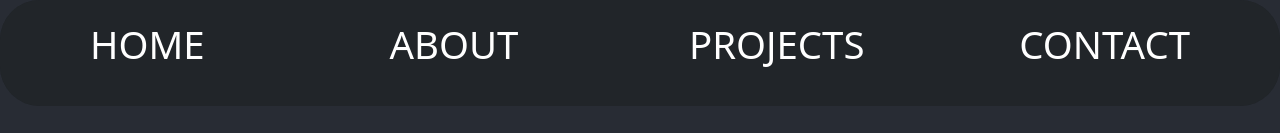
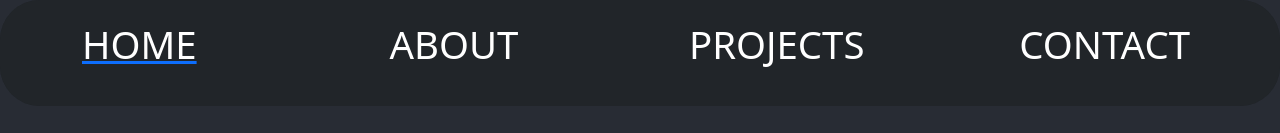
Before and after one commit to bkleinb78/Portfolio_v2, a React (Create React App) app: page / in a window 1280 px wide. Shown: the top 133 px of the page. Built offline with nearby package versions, Linux system fonts and the light colour scheme.

Commit message:
updated navbar issue

```diff
--- a/src/components/navbar.js
+++ b/src/components/navbar.js
@@ -10,14 +10,14 @@ function topNavbar() {
       <Navbar className="fixed-top" bg="dark" variant="dark">
         <Container>
           <Nav className="me-auto" style={{ display: "contents" }}>
-            <Nav.Link
+            <a
               href="#home"
               onclick="toggleMenu()"
               className="nav-item"
               style={{ textAlign: "left" }}
             >
               <p style={{ color: "white" }}>HOME</p>
-            </Nav.Link>
+            </a>
             <Nav.Link
               href="#about"
               onclick="toggleMenu()"
```
